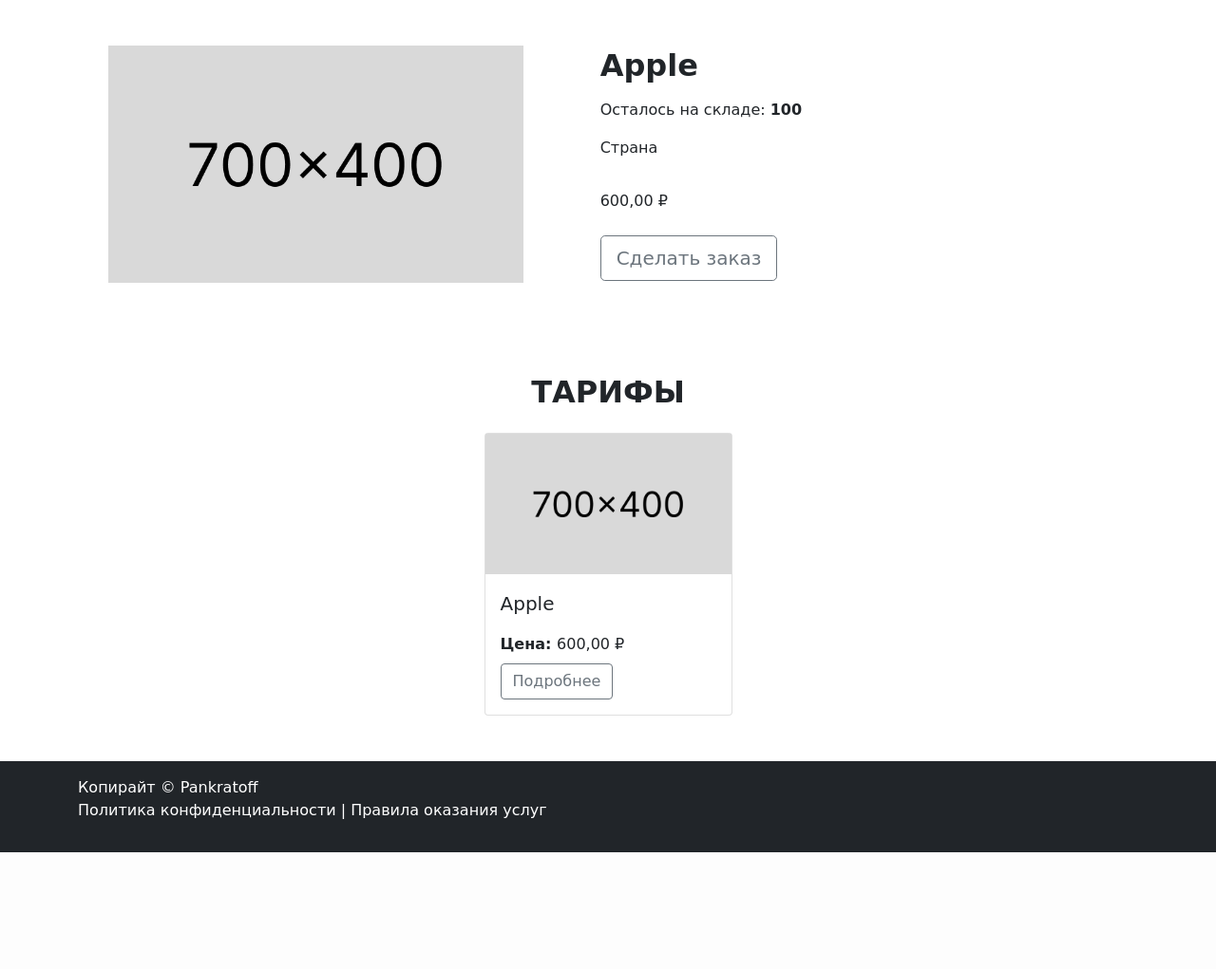
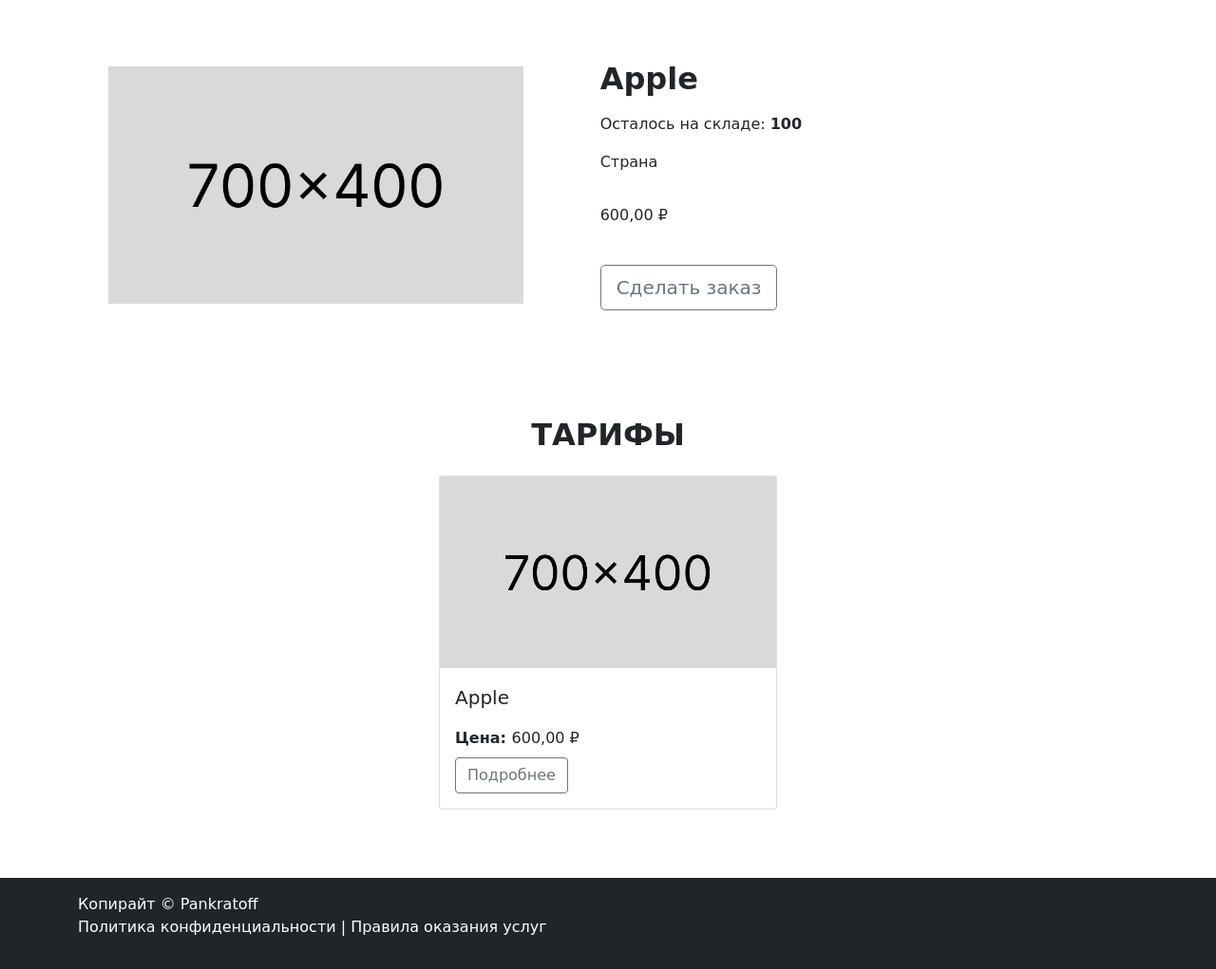
Before and after one commit to Artem089/pankratoff2, a Django app: page /detail/1/ in a window 1280 px wide. Shown: the part 105-1126 px from the top of the page at 95% size. Before the commit the page ends 1003 px from the top, so only its background shows below. Run offline with Django 4.2, Linux system fonts and the light colour scheme; data comes from the database, SQL or seed files in the repository.

Commit message:
Правка файлов catalog.html, detail.html. style.css

```diff
--- a/bot/templates/pages/catalog.html
+++ b/bot/templates/pages/catalog.html
@@ -24,9 +24,9 @@
 </div>
 
 <div class="container">
-    <div class="row">
+    <div class="row row-cols-1 row-cols-sm-2 row-cols-lg-4">
         {% for product in products %}
-        <div class="col-md-4 col-sm-6 mb-4">
+        <div class="col-lg-4 col-md-6 mb-4">
             <div class="card">
                 <img class="product_img" src="{{ product.image.url }}" alt="{{ product.name }}">
                 <div class="card-body">
--- a/bot/templates/pages/detail.html
+++ b/bot/templates/pages/detail.html
@@ -8,7 +8,7 @@
         <div class="col-12 col-lg-5">
             <img class="img-fluid" src="{{ product.image.url }}" alt="{{ product.name }}">
         </div>
-        <div class="col-12 col-lg-6">
+        <div class="col-12 col-lg-6 py-3">
             <div class="d-flex justify-content-between align-items-center">
                 <h2 class="fw-bold text-black">{{ product.name }}</h2>
             </div>
@@ -32,7 +32,7 @@
                     {% endif %}
                 </li>
             </ul>
-            <button class="btn btn-outline-secondary  btn-lg fw-semibold mt-auto" data-bs-toggle="modal"
+            <button class="btn btn-outline-secondary btn-lg fw-semibold mt-3" data-bs-toggle="modal"
                     data-bs-target="#paymentModal">Сделать заказ
             </button>
         </div>
@@ -41,7 +41,7 @@
         <h2 class="pt-5 mt-5 text-center fw-bold text-uppercase mb-4">Тарифы</h2>
         <div class="row row-cols-1 row-cols-sm-2 row-cols-lg-4 justify-content-evenly">
             {% for product in products %}
-            <div class="col">
+            <div class="col-lg-4 col-md-6 mb-4">
                 <div class="card">
                     <img class="img-fluid" src="{{ product.image.url }}" alt="{{ product.name }}">
                     <div class="card-body">
--- a/static/css/style.css
+++ b/static/css/style.css
@@ -52,7 +52,7 @@
 }
 
 
-@media (max-width: 767px) {
+@media (max-width: 1100px) {
   .filter {
     flex-direction: column;
   }
```
